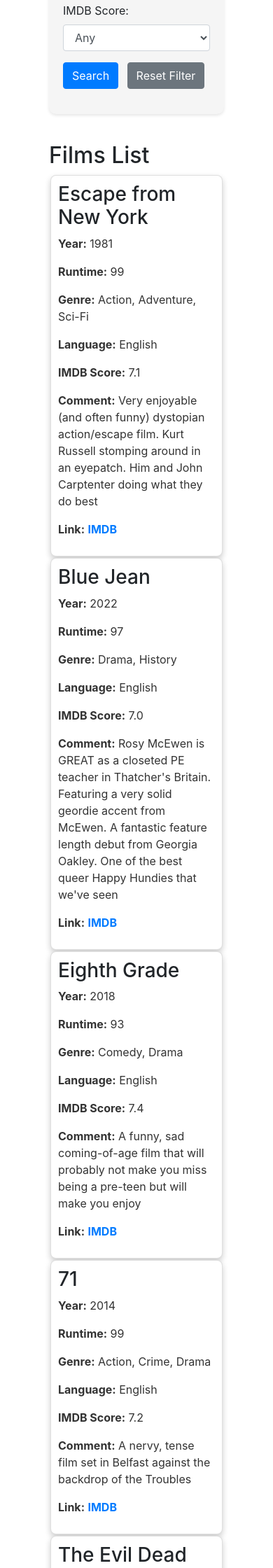
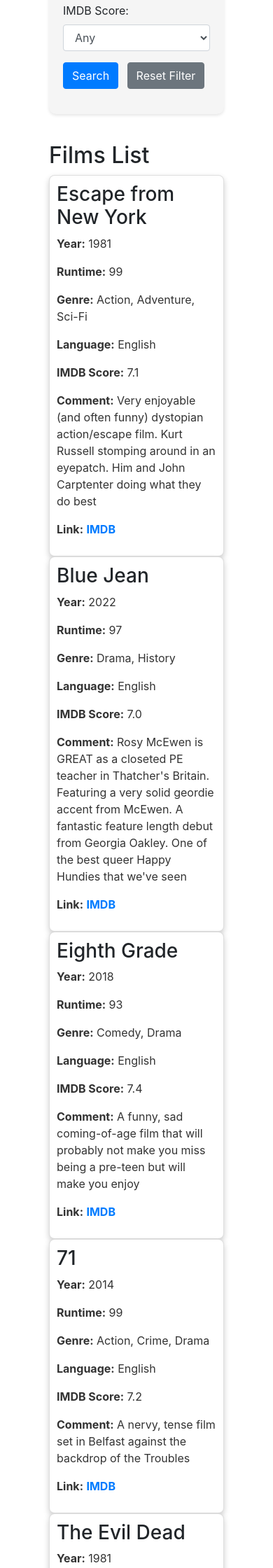
Before and after one commit to easterlymould/happyhundies, a Flask app: page /film_list in a window 390 px wide. Shown: the part 541-2781 px from the top of the page at 70% size. Run offline with Flask 3, Linux system fonts and the light colour scheme; data comes from the database, SQL or seed files in the repository; some libraries are stand-ins or nearby versions.

Commit message:
More more more changes to cards

```diff
--- a/static/style.css
+++ b/static/style.css
@@ -88,21 +88,24 @@
 }
 
 /* Styles for cards */
-/* Styles for cards */
 .card {
-  margin: 5px; /* Slight margin to prevent touching the screen edges */
-  padding: 10px;
+  padding: 10px;  /* Sufficient padding inside the card */
   box-shadow: 0 4px 8px rgba(0,0,0,0.2);
   background-color: #fff;
-  border-radius: 8px;
+  border-radius: 8px;  /* Rounded corners for aesthetics */
   transition: transform 0.3s ease-in-out, box-shadow 0.3s ease-in-out;
-  width: calc(100% - 10px); /* Subtracting margin from the full width */
+  width: 100%;  /* Set width to 100% to fill the container */
 }
 
 @media (max-width: 768px) {
+  .card-container {
+    padding: 0; /* Eliminate padding within the card container */
+    margin: 0; /* Eliminate margin on the card container */
+  }
+
   .card {
-    margin: 2px; /* Even smaller margin for mobile to maximize width */
-    width: calc(100% - 4px); /* Adjust width to be closer to full width of the screen */
+    margin: 0;  /* Eliminate margin around each card to maximize width */
+    width: 100%;  /* Ensure card uses the full width of its container */
   }
 }
 
```
